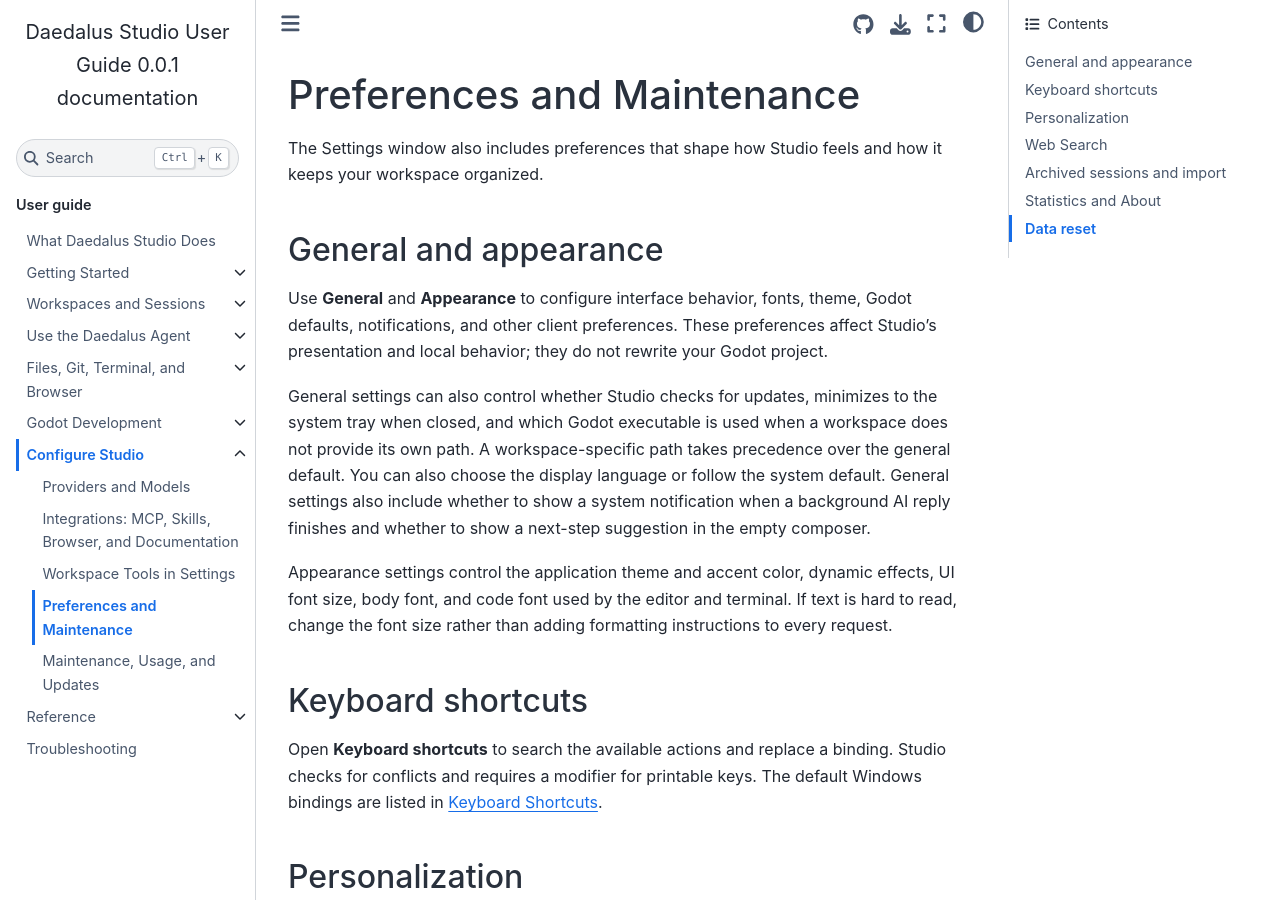
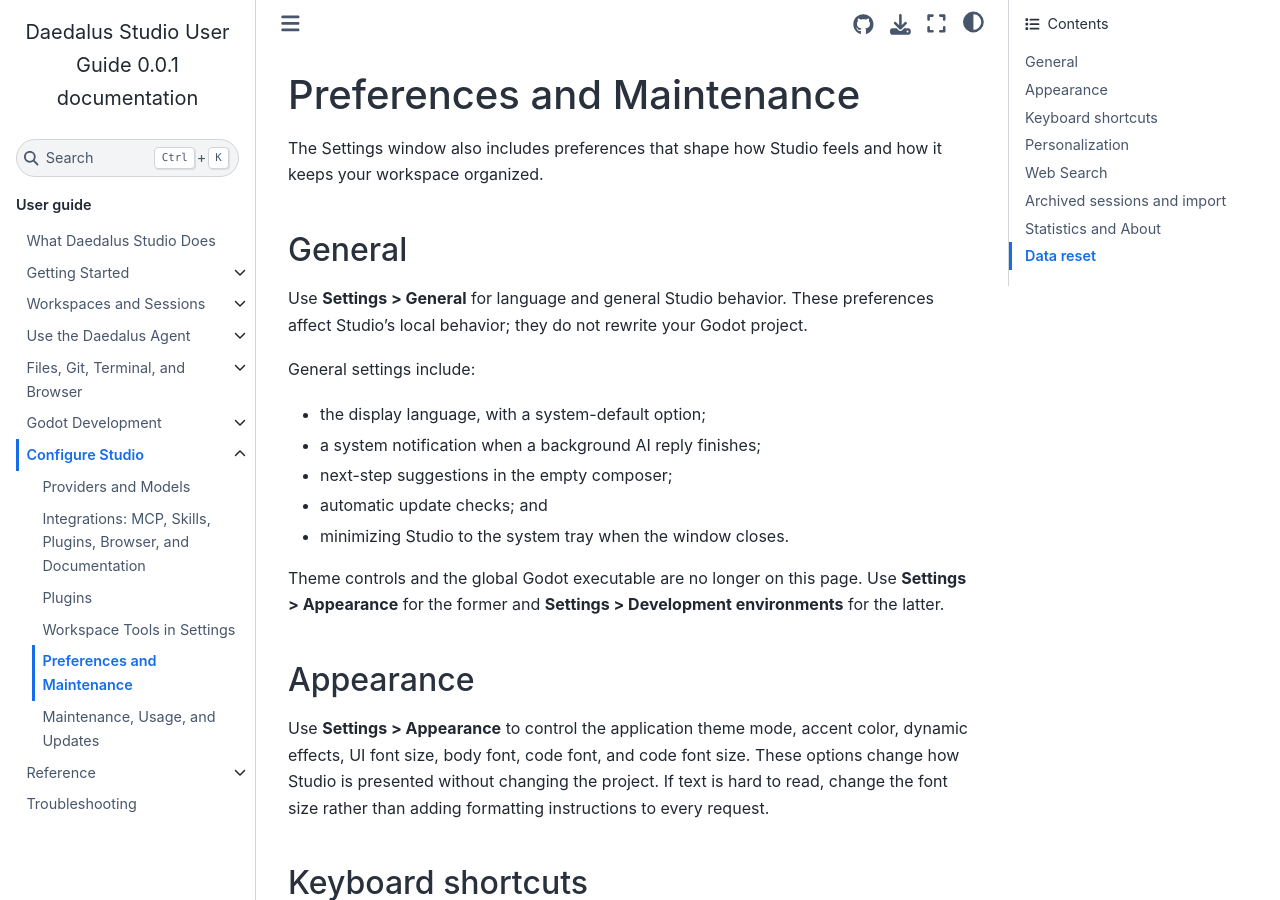
Before and after one commit to LuYingYiLong/daedalus-docs, a Sphinx documentation site: the page built from source/settings/preferences.rst, in a window 1280 px wide and 900 px high. Built offline with Sphinx 7.4.7 and the Sphinx Book theme 1.1.4, drawn with Linux system fonts in a browser that asks for light colours.

Commit message:
docs(settings): reorganize settings docs and add plugins page
Restructure the Settings documentation around five groups (Models, Studio, Extensions, Workspace,
Resources) and introduce a new Plugins page covering the plugin catalog, compatibility
classifications, and install/update workflow. Update the integrations and preferences pages to
reflect the new grouping, rename Environments to Development environments, and refresh the Chinese
translations accordingly.

```diff
--- a/source/settings/preferences.rst
+++ b/source/settings/preferences.rst
@@ -4,26 +4,33 @@
 The Settings window also includes preferences that shape how Studio feels and
 how it keeps your workspace organized.
 
-General and appearance
-----------------------
+General
+-------
 
-Use **General** and **Appearance** to configure interface behavior, fonts,
-theme, Godot defaults, notifications, and other client preferences. These
-preferences affect Studio's presentation and local behavior; they do not
-rewrite your Godot project.
+Use **Settings > General** for language and general Studio behavior. These
+preferences affect Studio's local behavior; they do not rewrite your Godot
+project.
 
-General settings can also control whether Studio checks for updates, minimizes
-to the system tray when closed, and which Godot executable is used when a
-workspace does not provide its own path. A workspace-specific path takes
-precedence over the general default. You can also choose the display language
-or follow the system default. General settings also include whether to show a
-system notification when a background AI reply finishes and whether to show a
-next-step suggestion in the empty composer.
+General settings include:
 
-Appearance settings control the application theme and accent color, dynamic
-effects, UI font size, body font, and code font used by the editor and
-terminal. If text is hard to read, change the font size rather than adding
-formatting instructions to every request.
+* the display language, with a system-default option;
+* a system notification when a background AI reply finishes;
+* next-step suggestions in the empty composer;
+* automatic update checks; and
+* minimizing Studio to the system tray when the window closes.
+
+Theme controls and the global Godot executable are no longer on this page.
+Use **Settings > Appearance** for the former and **Settings > Development
+environments** for the latter.
+
+Appearance
+----------
+
+Use **Settings > Appearance** to control the application theme mode, accent
+color, dynamic effects, UI font size, body font, code font, and code font size.
+These options change how Studio is presented without changing the project.
+If text is hard to read, change the font size rather than adding formatting
+instructions to every request.
 
 Keyboard shortcuts
 ------------------
```
Also changed, not shown: source/settings/index.rst (+23 -4 lines), source/settings/integrations.rst (+10 -2 lines), source/settings/plugins.rst (added, +76 -0 lines), source/settings/workspace-tools.rst (+23 -5 lines), 5 other files.
